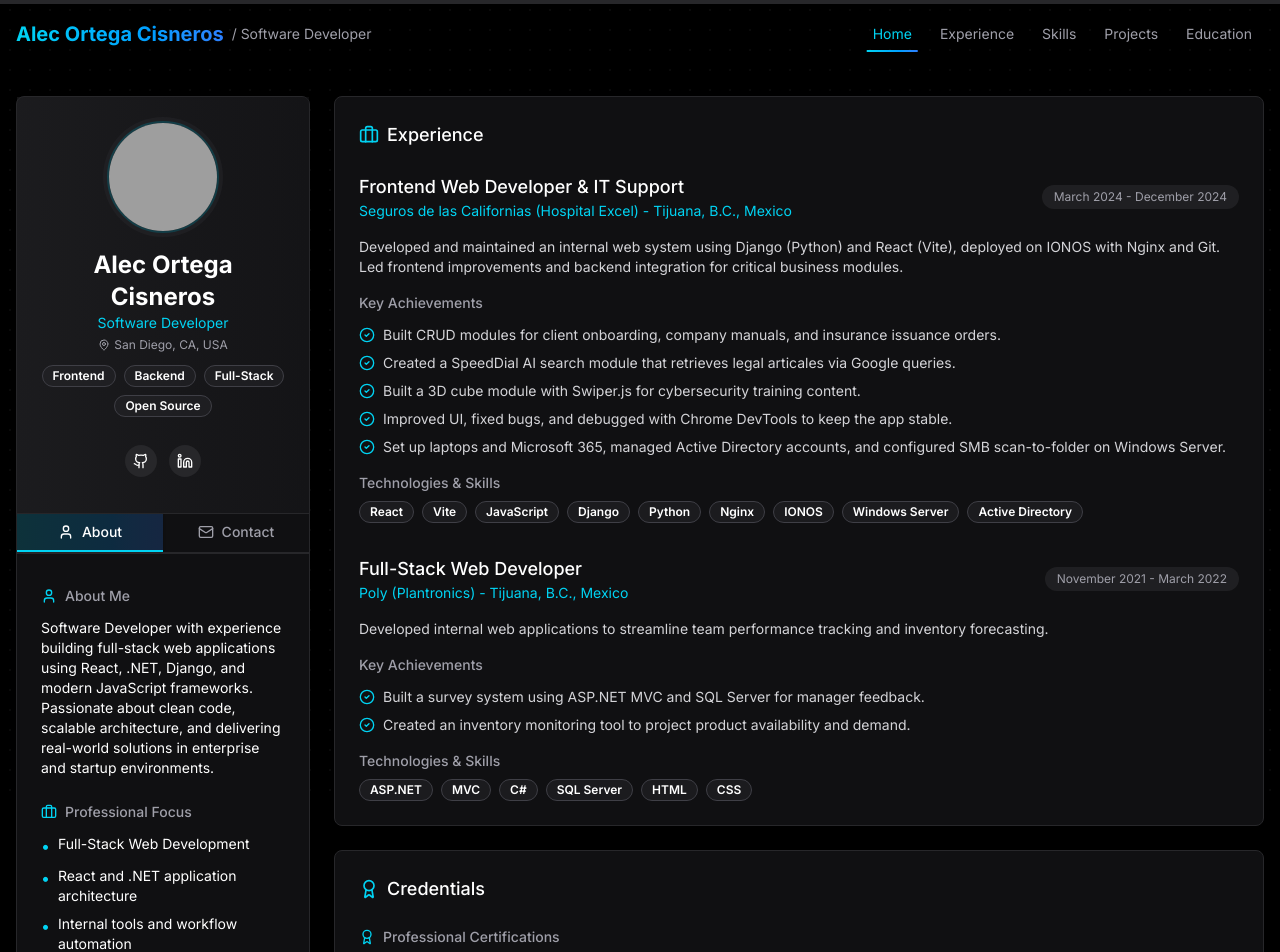
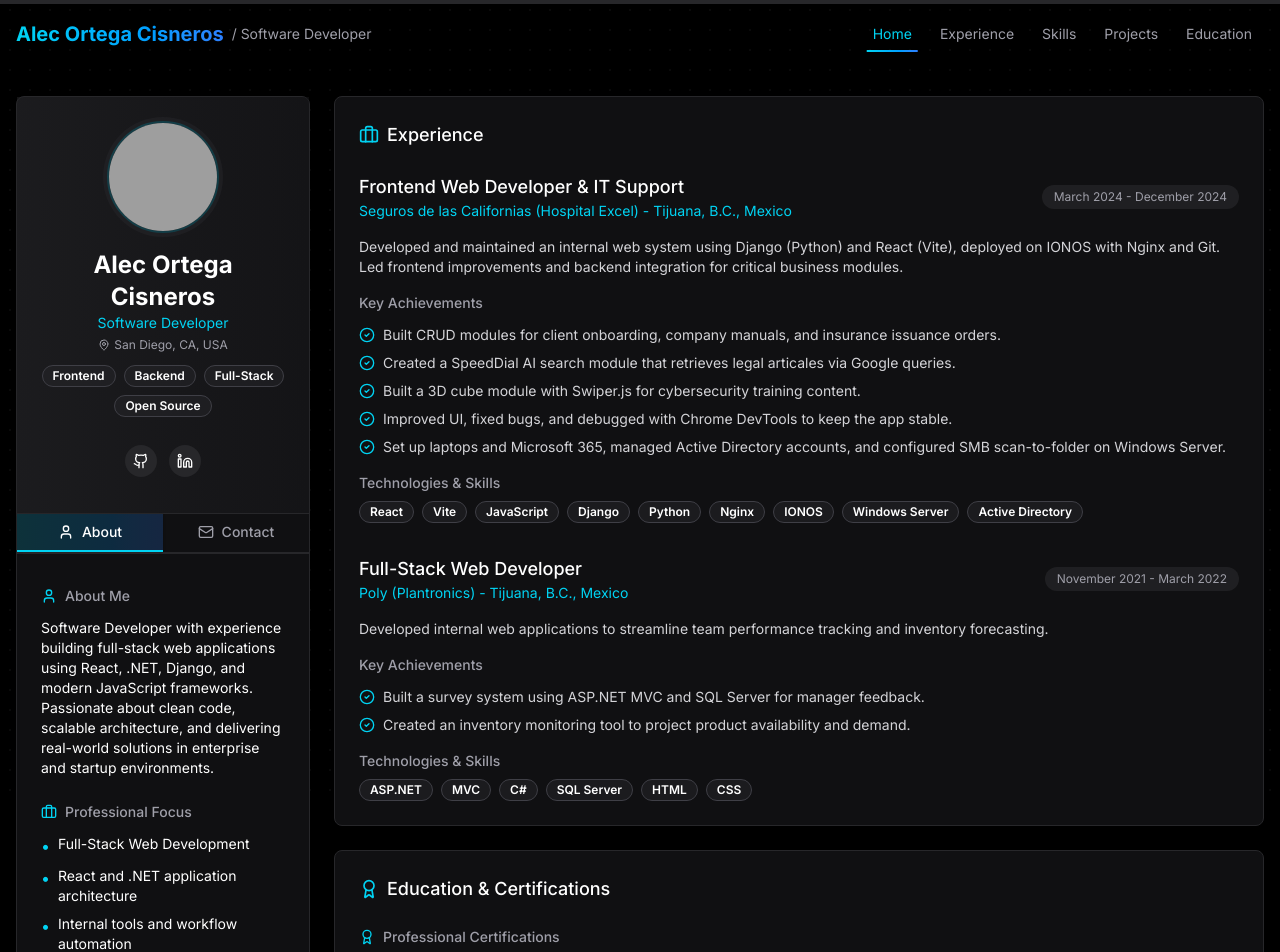
Before and after one commit to Alecfut07/developer-portfolio, a Next.js app: page / in a window 1280 px wide. Shown: the top 952 px of the page. Built offline with nearby package versions, Linux system fonts and the light colour scheme; grey boxes are pictures that could not be loaded.

Commit message:
Change title to Education & Certifications

```diff
--- a/src/components/credentials-section.jsx
+++ b/src/components/credentials-section.jsx
@@ -13,7 +13,7 @@ export function CredentialsSection() {
       <CardContent className="p-4 sm:p-6">
         <div className="flex items-center mb-4 sm:mb-6">
           <Award className="w-5 h-5 mr-2 text-cyan-400" />
-          <h3 className="text-lg font-medium">Credentials</h3>
+          <h3 className="text-lg font-medium">Education & Certifications</h3>
         </div>
 
         <div className="space-y-6 sm:space-y-8">
```
